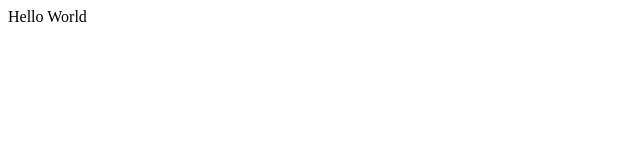
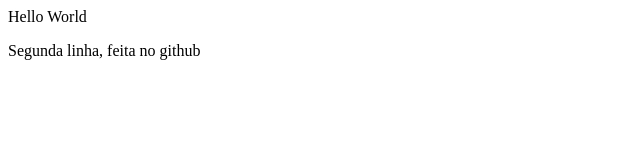
Before and after one commit to renanvamo/projeto_1_trybe, a plain HTML site: page pasta/index.html in a window 1280 px wide. Shown: the whole page, without its empty margins (0-640 px from the left). Drawn offline with Linux system fonts and the light colour scheme.

Commit message:
Update index.html
teste

```diff
--- a/pasta/index.html
+++ b/pasta/index.html
@@ -1 +1,2 @@
 <p>Hello World</p>
+<p>Segunda linha, feita no github</p>
```
